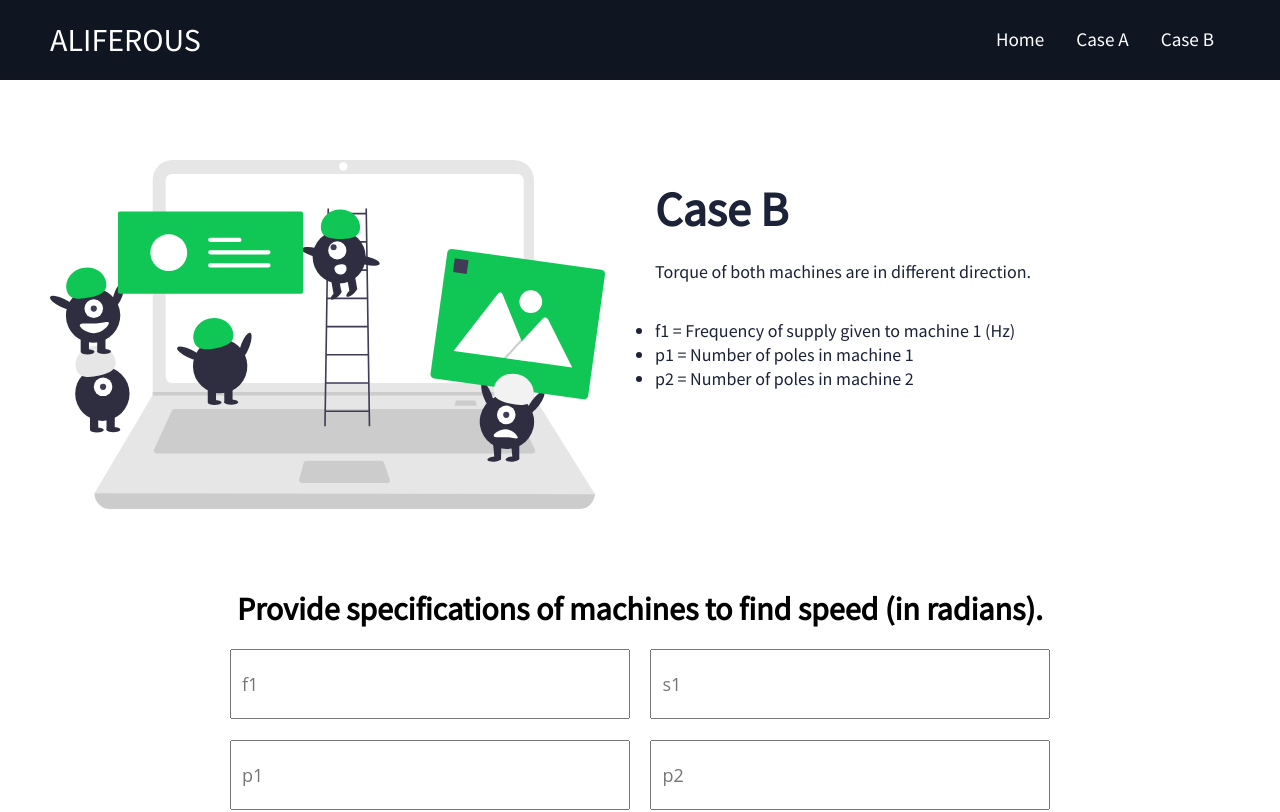
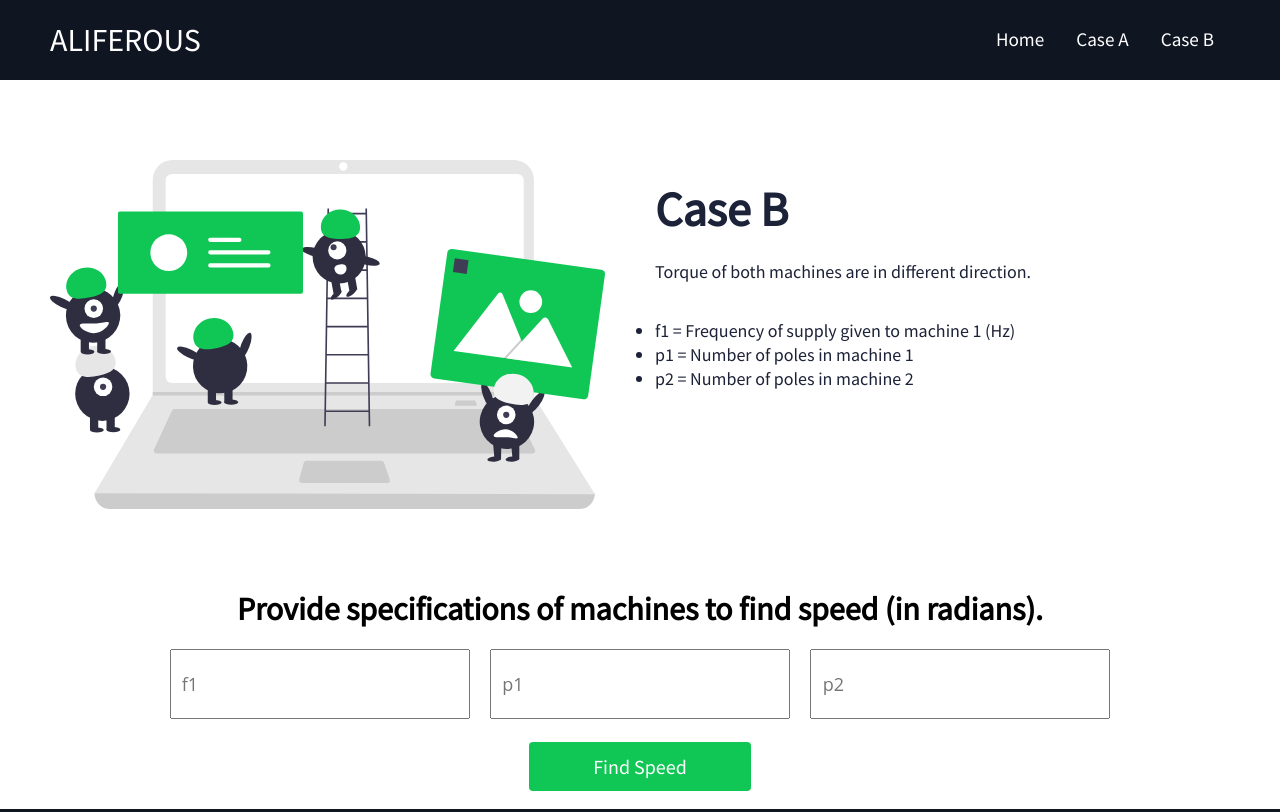
Before and after one commit to Aniket762/electrical-machines, a React (Create React App) app: page /machine-3 in a window 1280 px wide. Shown: the top 812 px of the page. Built offline with nearby package versions, Linux system fonts and the light colour scheme.

Commit message:
formulas corrected

```diff
--- a/src/pages/machine1/machine1Form.css
+++ b/src/pages/machine1/machine1Form.css
@@ -9,7 +9,7 @@
   margin: 1%;
   height: 70px;
   font-size: large;
-  width: 400px;
+  width: 300px;
   font-family: "Open Sans";
 }
 
@@ -53,7 +53,6 @@
     margin: 0 auto;
   }
   .boxes {
-    width: auto;
     margin:1%;
   }
 }
--- a/src/pages/machine2/machine2Form.js
+++ b/src/pages/machine2/machine2Form.js
@@ -3,13 +3,12 @@ import '../machine1/machine1Form.css';
 
 function App() {
   const [f1, setf1] = useState('');
-  const [s1, sets1] = useState('');
   const [p1, setp1] = useState('');
   const [p2, setp2] = useState('');
   const [speed, setSpeed] = useState('');
 
   function formulate() {
-    setSpeed(f1/(p1+p2));
+    setSpeed(120*f1/(p1+p2));
   }
 
   return (
@@ -21,13 +20,6 @@ function App() {
           value={f1}
           onChange={(e) => setf1(+e.target.value)}
           placeholder="f1"
-          className='boxes'
-        />
-        <input
-          type="number"
-          value={s1}
-          onChange={(e) => sets1(+e.target.value)}
-          placeholder="s1"
           className='boxes'
         />
         <input
--- a/src/pages/machine3/machine3Form.js
+++ b/src/pages/machine3/machine3Form.js
@@ -3,13 +3,12 @@ import '../machine1/machine1Form.css';
 
 function App() {
   const [f1, setf1] = useState('');
-  const [s1, sets1] = useState('');
   const [p1, setp1] = useState('');
   const [p2, setp2] = useState('');
   const [speed, setSpeed] = useState('');
 
   function formulate() {
-    setSpeed(f1/(p1-p2));
+    setSpeed(120*f1/(p1-p2));
   }
 
   return (
@@ -26,19 +25,12 @@ function App() {
         />
         <input
           type="number"
-          value={s1}
-          onChange={(e) => sets1(+e.target.value)}
-          placeholder="s1"
-          className='boxes'
-        />
-        <input
-          type="number"
           value={p1}
           onChange={(e) => setp1(+e.target.value)}
           placeholder="p1"
           className='boxes'
         />
-                <input
+        <input
           type="number"
           value={p2}
           onChange={(e) => setp2(+e.target.value)}
```
